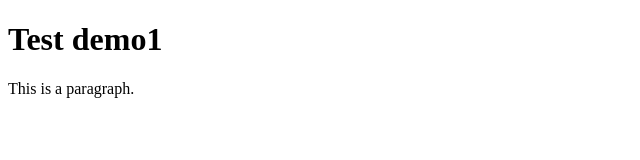
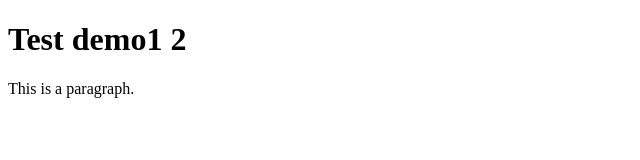
Before and after one commit to shivdas/demo, a plain HTML site: page index.html in a window 1280 px wide. Shown: the full height of the page, 0-640 px from the left. Drawn offline with Linux system fonts and the light colour scheme.

Commit message:
test commit

```diff
--- a/index.html
+++ b/index.html
@@ -5,7 +5,7 @@
 </head>
 <body>
 
-<h1>Test demo1</h1>
+<h1>Test demo1 2</h1>
 <p>This is a paragraph.</p>
 
 </body>
```
